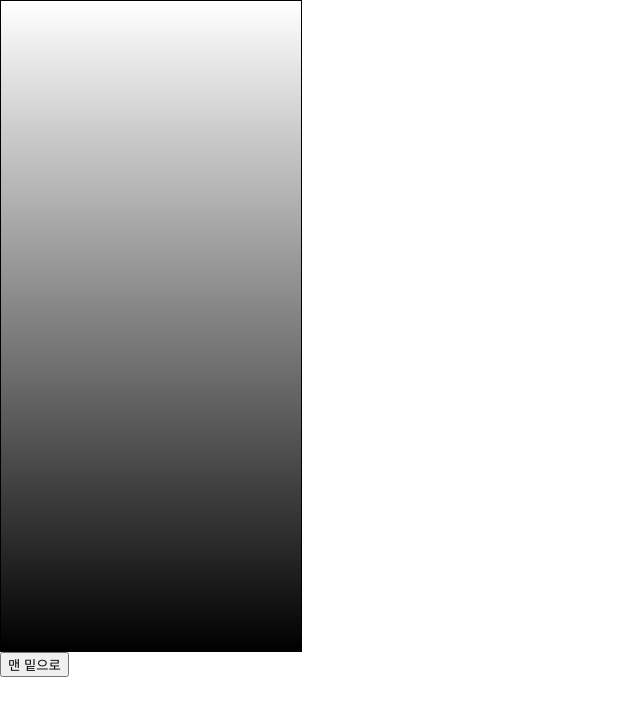
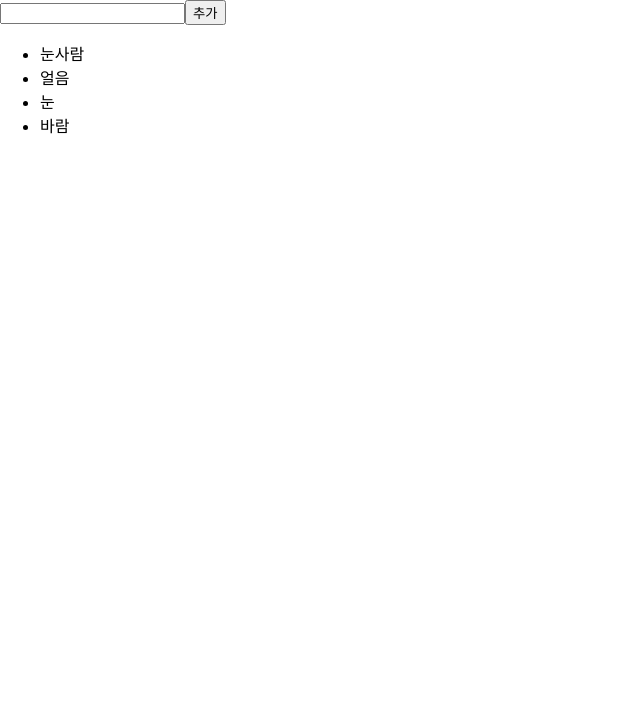
Before and after one commit to mandeukJeong/react-study, a React (Create React App) app in the folder hello-react/: page / in a window 1280 px wide. Shown: the top 716 px of the page, without its empty margins (0-640 px from the left). Built offline with nearby package versions, Linux system fonts and the light colour scheme.

Commit message:
6. 컴포넌트 반복(map)

```diff
--- a/hello-react/src/App.js
+++ b/hello-react/src/App.js
@@ -1,16 +1,9 @@
 import { Component } from 'react';
-import ScrollBox from './ScrollBox';
+import IterationSample from './IterationSample';
 
 class App extends Component {
   render() {
-    return (
-      <div>
-        <ScrollBox ref={(ref) => (this.scrollBox = ref)} />
-        <button onClick={() => this.scrollBox.scorollToBottom()}>
-          맨 밑으로
-        </button>
-      </div>
-    );
+    return <IterationSample />;
   }
 }
 
--- /dev/null
+++ b/hello-react/src/IterationSample.js
@@ -0,0 +1,42 @@
+import { useState } from 'react';
+
+const IterationSample = () => {
+  const [names, setNames] = useState([
+    { id: 1, text: '눈사람' },
+    { id: 2, text: '얼음' },
+    { id: 3, text: '눈' },
+    { id: 4, text: '바람' },
+  ]);
+  const [inputText, setInputText] = useState('');
+  const [nextId, setNextId] = useState(5);
+
+  const onChange = (e) => setInputText(e.target.value);
+  const onClick = () => {
+    const nextNames = names.concat({
+      id: nextId,
+      text: inputText,
+    });
+    setNextId(nextId + 1);
+    setNames(nextNames);
+    setInputText('');
+  };
+  const onRemove = (id) => {
+    const nextNames = names.filter((name) => name.id !== id);
+    setNames(nextNames);
+  };
+
+  const nameList = names.map((name) => (
+    <li key={name.id} onDoubleClick={() => onRemove(name.id)}>
+      {name.text}
+    </li>
+  ));
+  return (
+    <>
+      <input value={inputText} onChange={onChange} />
+      <button onClick={onClick}>추가</button>
+      <ul>{nameList}</ul>
+    </>
+  );
+};
+
+export default IterationSample;
```
